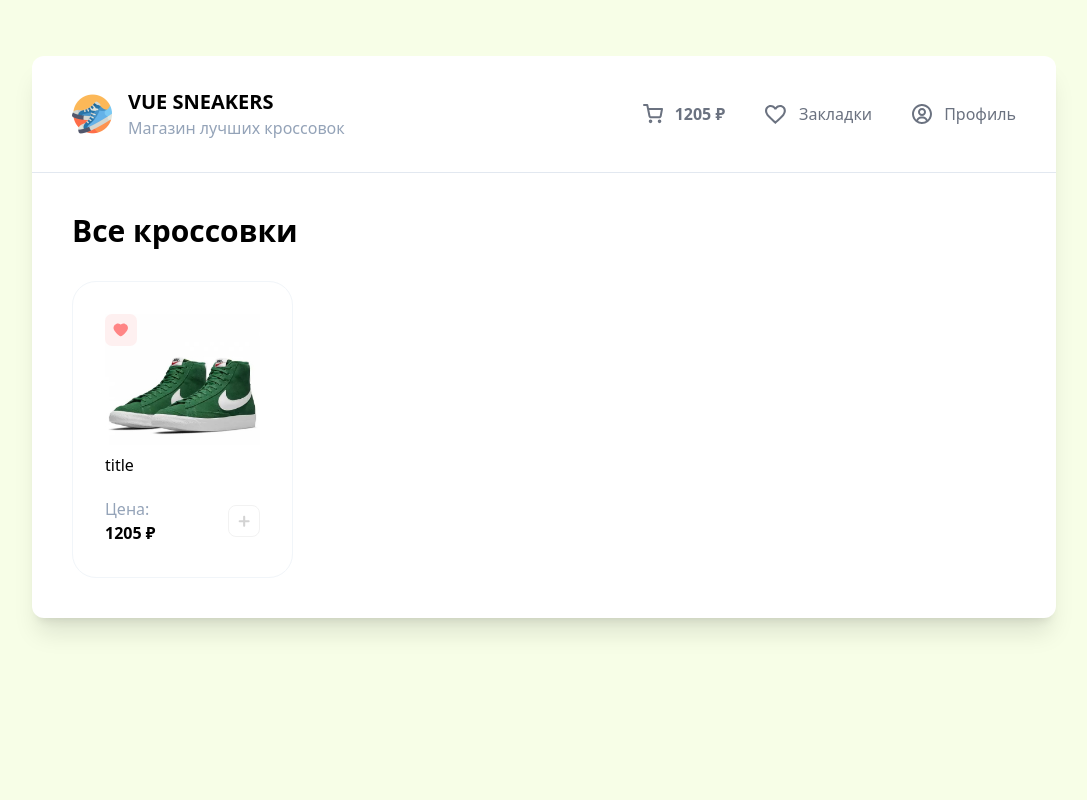
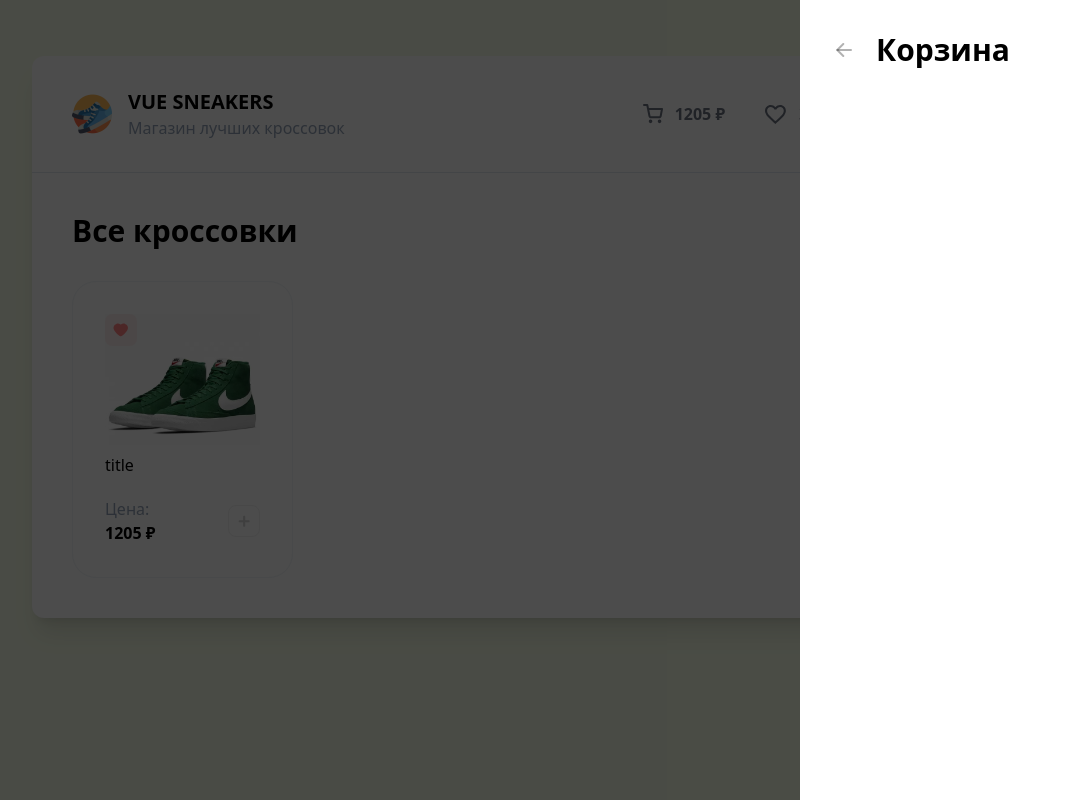
Before and after one commit to Alexander-Verbin/vue-sneakers, a Vue app: page / in a window 1280 px wide. Shown: the whole page, without its empty margins (96-1183 px from the left). Built offline with nearby package versions, Linux system fonts and the light colour scheme.

Commit message:
add drawer layout

```diff
--- a/src/App.vue
+++ b/src/App.vue
@@ -6,9 +6,11 @@
       <CardList />
     </div>
   </div>
+  <Drawer />
 </template>
 
 <script setup>
   import Header from "@/components/Header.vue";
   import CardList from "@/components/CardList.vue";
+  import Drawer from "@/components/Drawer.vue";
 </script>
--- a/src/assets/styles/index.css
+++ b/src/assets/styles/index.css
@@ -78,6 +78,26 @@ svg.stroke{
     .card-list {
         @apply grid grid-cols-4 gap-5 mt-8;
     }
+
+    .drawer {
+        @apply fixed z-10 top-0 left-0 w-full h-full bg-black/70;
+    }
+
+    .cart {
+        @apply fixed z-20 top-0 right-0 w-96 h-full bg-white p-8;
+    }
+
+    .cart-header {
+        @apply flex items-baseline gap-5;
+    }
+
+    .cart-header__button{
+        @apply text-black/30 rotate-180 p-1 transition hover:text-lime-500 hover:-translate-x-1;
+    }
+
+    .cart-header__title {
+        @apply text-3xl font-bold;
+    }
 }
 
 @layer utilities {
--- /dev/null
+++ b/src/components/Drawer.vue
@@ -0,0 +1,11 @@
+<template>
+  <div class="drawer">
+  </div>
+  <div class="cart">
+    <DrawerHeader />
+  </div>
+</template>
+
+<script setup>
+  import DrawerHeader from "@/components/DrawerHeader.vue";
+</script>
--- /dev/null
+++ b/src/components/DrawerHeader.vue
@@ -0,0 +1,19 @@
+<template>
+  <div class="cart-header">
+    <button
+        class="cart-header__button"
+        type="button">
+      <svg class="stroke" width="16" height="14" viewBox="0 0 16 14" xmlns="http://www.w3.org/2000/svg">
+        <path d="M1 7H14.7143" stroke-width="2" stroke-linecap="round" stroke-linejoin="round"/>
+        <path d="M8.71436 1L14.7144 7L8.71436 13" stroke-width="2" stroke-linecap="round" stroke-linejoin="round"/>
+      </svg>
+    </button>
+    <h2 class="cart-header__title">
+      Корзина
+    </h2>
+  </div>
+</template>
+
+<script setup>
+
+</script>
```
